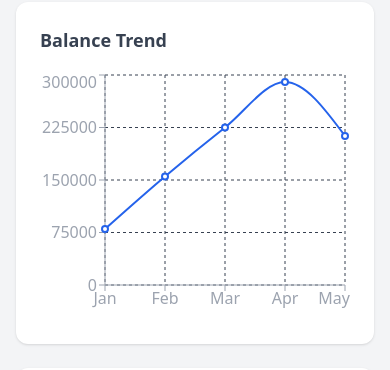
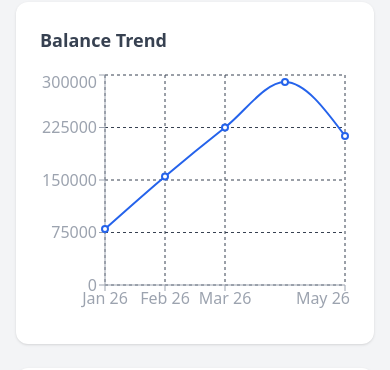
Before and after one commit to AdityaM-IITH/financial-dashboard, a React (Vite) app: page / in a window 390 px wide. Shown: the part 539-909 px from the top of the page. Built offline with nearby package versions, Linux system fonts and the light colour scheme.

Commit message:
Fix mobile responsiveness

```diff
--- a/src/components/BalanceChart.jsx
+++ b/src/components/BalanceChart.jsx
@@ -9,10 +9,16 @@ const monthNames = {
 
 function BalanceChart() {
   const { transactions } = useApp()
-
+  if (!transactions.length) {
+  return (
+    <div className="bg-white dark:bg-gray-800 rounded-xl shadow p-6 mb-6 text-gray-500">
+      No data to display
+    </div>
+  )
+}
   const monthlyData = {}
   transactions.forEach(t => {
-    const month = t.date.slice(5, 7)
+    const month = t.date.slice(0, 7)
     if (!monthlyData[month]) monthlyData[month] = 0
     monthlyData[month] += t.type === 'income' ? t.amount : -t.amount
   })
@@ -21,7 +27,7 @@ function BalanceChart() {
   let running = 0
   const chartData = months.map(month => {
     running += monthlyData[month]
-    return { date: monthNames[month], balance: running }
+    return { date: `${monthNames[month.slice(5,7)]} ${month.slice(2,4)}`, balance: running }
   })
 
   return (
@@ -32,7 +38,7 @@ function BalanceChart() {
           <CartesianGrid strokeDasharray="3 3" stroke="#374151" />
           <XAxis dataKey="date" stroke="#9ca3af" />
           <YAxis stroke="#9ca3af" />
-          <Tooltip formatter={(value) => `₹${value.toLocaleString('en-IN')}`} />
+          <Tooltip formatter={(value) => `₹${Number(value).toLocaleString('en-IN')}`} />
           <Line type="monotone" dataKey="balance" stroke="#2563eb" strokeWidth={2} dot={true} />
         </LineChart>
       </ResponsiveContainer>
--- a/src/pages/Insights.jsx
+++ b/src/pages/Insights.jsx
@@ -31,8 +31,12 @@ function Insights() {
     value: categoryData[key]
   }))
 
-  const highestCategory = chartData.reduce((max, item) =>
-    item.value > max.value ? item : max, chartData[0])
+  const highestCategory =
+  chartData.length > 0 ? chartData.reduce((max, item) =>
+        item.value > max.value ? item : max,
+        chartData[0]
+      )
+    : null;
 
   const expenseOnly = transactions.filter(t => t.type === 'expense')
   const highestExpense = expenseOnly.reduce((max, item) =>
--- a/src/pages/Transactions.jsx
+++ b/src/pages/Transactions.jsx
@@ -27,6 +27,7 @@ function Transactions() {
       if (sortOrder === 'oldest') return new Date(a.date) - new Date(b.date)
       if (sortOrder === 'highest') return b.amount - a.amount
       if (sortOrder === 'lowest') return a.amount - b.amount
+      return 0;
     })
 
   const handleAddTransaction = () => {
```
